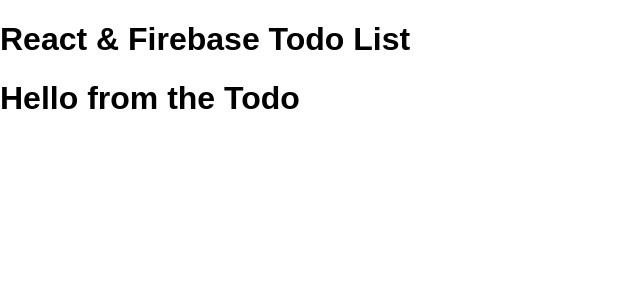
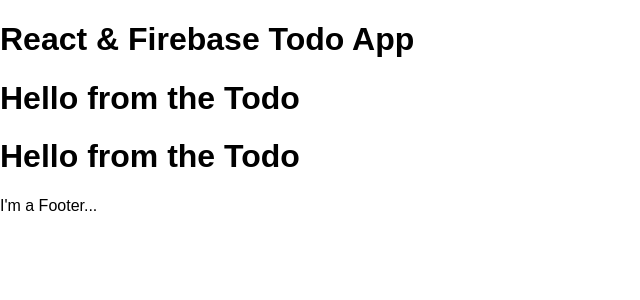
Before and after one commit to NomanGul/React-TODO-App, a React (Create React App) app: page / in a window 1280 px wide. Shown: the top 300 px of the page, without its empty margins (0-640 px from the left). Built offline with nearby package versions, Linux system fonts and the light colour scheme.

Commit message:
Adding basic structure, constructor, state & basic rendering

```diff
--- a/src/App.js
+++ b/src/App.js
@@ -3,11 +3,34 @@
 import Todo from "./components/Todo/Todo";
 
 class App extends Component {
+  constructor(props) {
+    super(props);
+    this.state = {
+      todos: [
+        { id: 1, todoContent: "I'm Todo 1" },
+        { id: 2, todoContent: "I'm Todo 2" }
+      ]
+    };
+  }
   render() {
+    const { todos } = this.state;
     return (
-      <div>
-        <h1>React & Firebase Todo List</h1>
-        <Todo />
+      <div className="todosWrapper">
+        <div className="todosHeading">
+          <h1 className="heading">React & Firebase Todo App</h1>
+        </div>
+        <div className="todosBody">
+          {todos.map(todo => {
+            return (
+              <Todo
+                todoContent={todo.todoContent}
+                todoId={todo.id}
+                key={todo.id}
+              />
+            );
+          })}
+        </div>
+        <div className="todosFooter">I'm a Footer...</div>
       </div>
     );
   }
```
